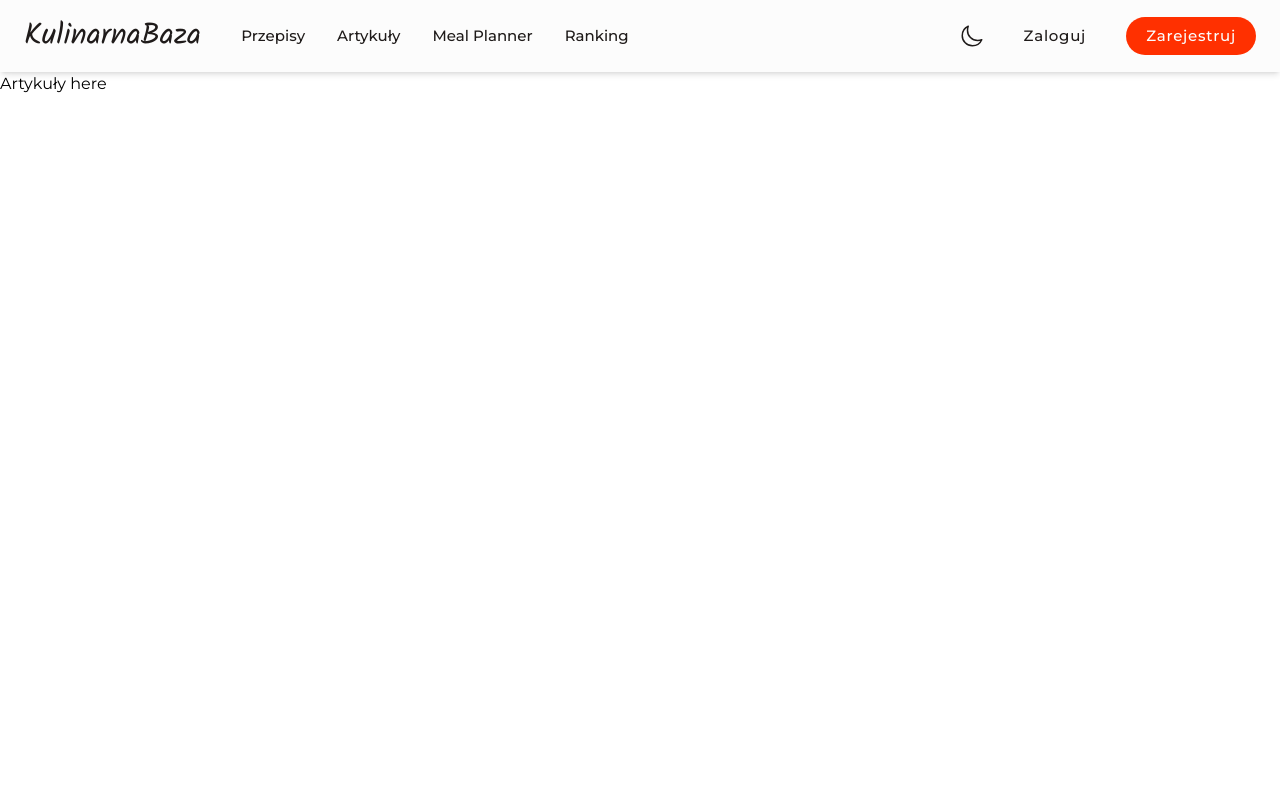
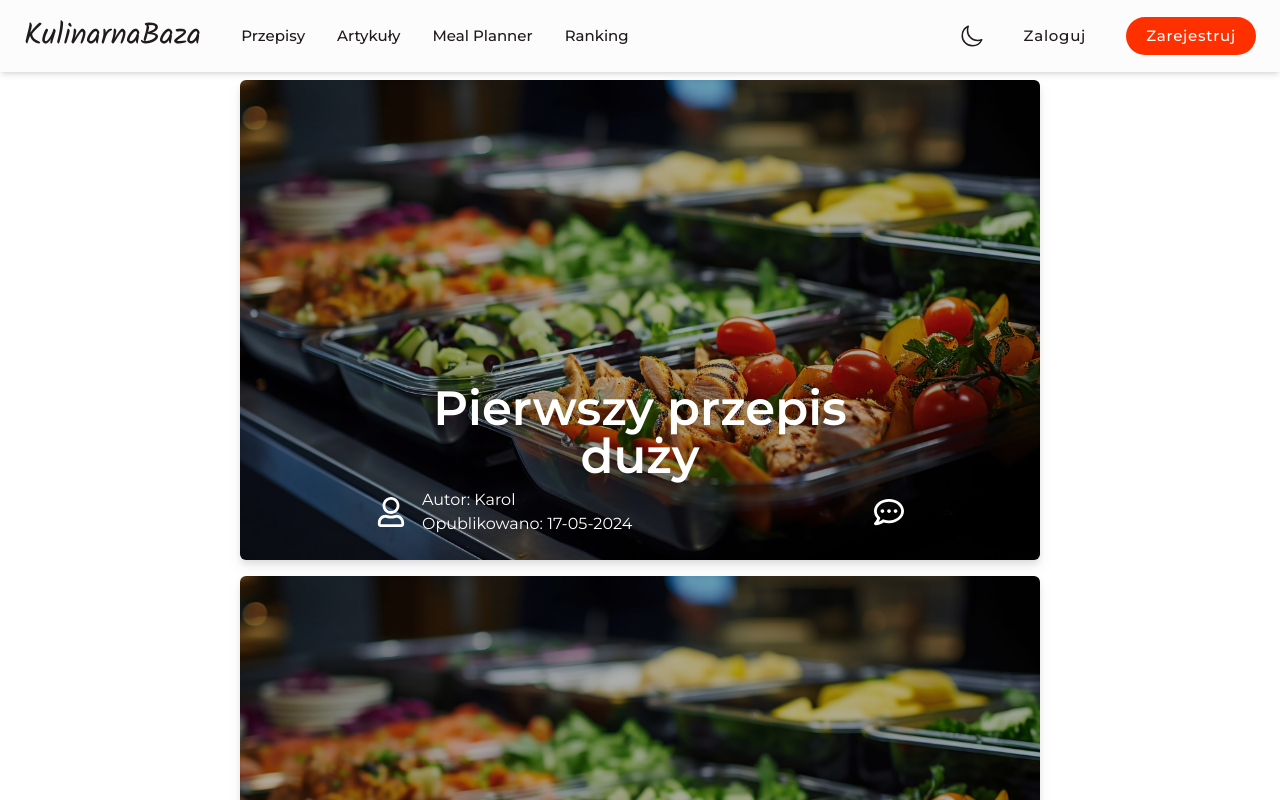
Before and after one commit to Skalik2/KulinarnaBaza, a React (Vite) app in the folder app/: page /articles in a window 1280 px wide. Shown: the top 800 px of the page. Built offline with nearby package versions, Linux system fonts and the light colour scheme.

Commit message:
Feat: Prepare article component

```diff
--- a/app/src/pages/Articles.tsx
+++ b/app/src/pages/Articles.tsx
@@ -1,5 +1,9 @@
-import React from "react";
+import Article from "../ui/article/Article";
 
 export default function Articles() {
-  return <div className="pt-16 md:pt-[72px]">Artykuły here</div>;
+  return <div className="pt-16 md:pt-[72px] dark:bg-bgDark flex flex-col items-center">
+    <Article imageSrc="../../images/hero.jpg" title="Pierwszy przepis duży" author="Karol" date="17-05-2024"/>
+    <Article imageSrc="../../images/hero.jpg" title="Pierwszy" author="Mateusz" date="16-05-2024"/>
+    <Article imageSrc="../../images/hero.jpg" title="Pierwszy przepis duży" author="Łukasz" date="18-05-2024"/>
+  </div>;
 }
--- /dev/null
+++ b/app/src/ui/article/Article.tsx
@@ -0,0 +1,37 @@
+import { FaRegUser, FaRegCommentDots } from "react-icons/fa";
+
+interface ArticleProps {
+  imageSrc: string;
+  title: string;
+  author: string;
+  date: string;
+}
+
+const Article = ({ imageSrc, title, author, date }: ArticleProps) => {
+  return (
+    <div
+      style={{
+        backgroundImage: `url(${imageSrc})`,
+        backgroundSize: "cover",
+        backgroundPosition: "center",
+      }}
+      className=" sm:w-[800px] aspect-[5/3] flex justify-end flex-col flex-wrap text-white cursor-pointer px-32 py-4 m-2 rounded-md drop-shadow-lg"
+    >
+      <h1 className=" text-5xl drop-shadow-lg break-words text-center font-semibold">
+        {title}
+      </h1>
+      <div className="flex justify-between items-center m-2">
+        <div className=" flex items-center justify-center">
+          <FaRegUser size={30} className=""/>
+          <div className=" w-72 mx-4">
+            <h1>Autor: <span className=" hover:underline">{author}</span></h1>
+            <h2>Opublikowano: {date}</h2>
+          </div>
+        </div>
+        <FaRegCommentDots size={30}/>
+      </div>
+    </div>
+  );
+};
+
+export default Article;
```
